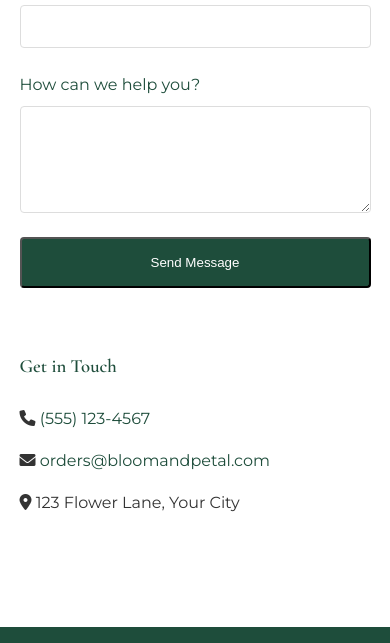
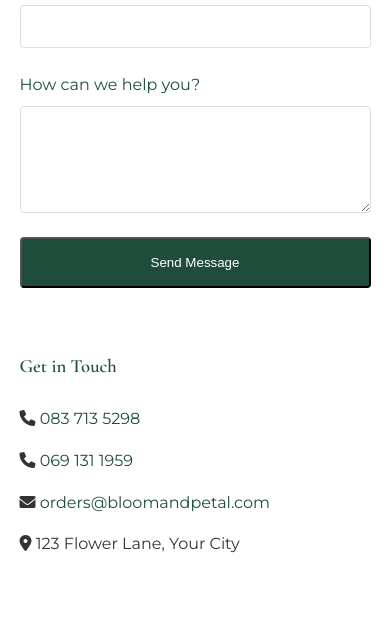
Before and after one commit to 00carterdedsec/Peace-Landscaping-and-Palm-Tree-Project-Website, a plain HTML site: page index.html in a window 390 px wide. Shown: the part 7387-8030 px from the top of the page. Drawn offline with nearby package versions, Linux system fonts and the light colour scheme.

Commit message:
Added Phone numbers

```diff
--- a/index.html
+++ b/index.html
@@ -122,7 +122,8 @@
             </form>
             <div class="contact-info">
                 <h3>Get in Touch</h3>
-                <p><i class="fas fa-phone"></i> <a href="tel:5551234567">(555) 123-4567</a></p>
+                <p><i class="fas fa-phone"></i> <a href="tel:083 713 5298">083 713 5298</a></p>
+                <p><i class="fas fa-phone"></i> <a href="tel:069 131 1959">069 131 1959</a></p>
                 <p><i class="fas fa-envelope"></i> <a href="mailto:orders@bloomandpetal.com">orders@bloomandpetal.com</a></p>
                 <p><i class="fas fa-map-marker-alt"></i> 123 Flower Lane, Your City</p>
             </div>
```
